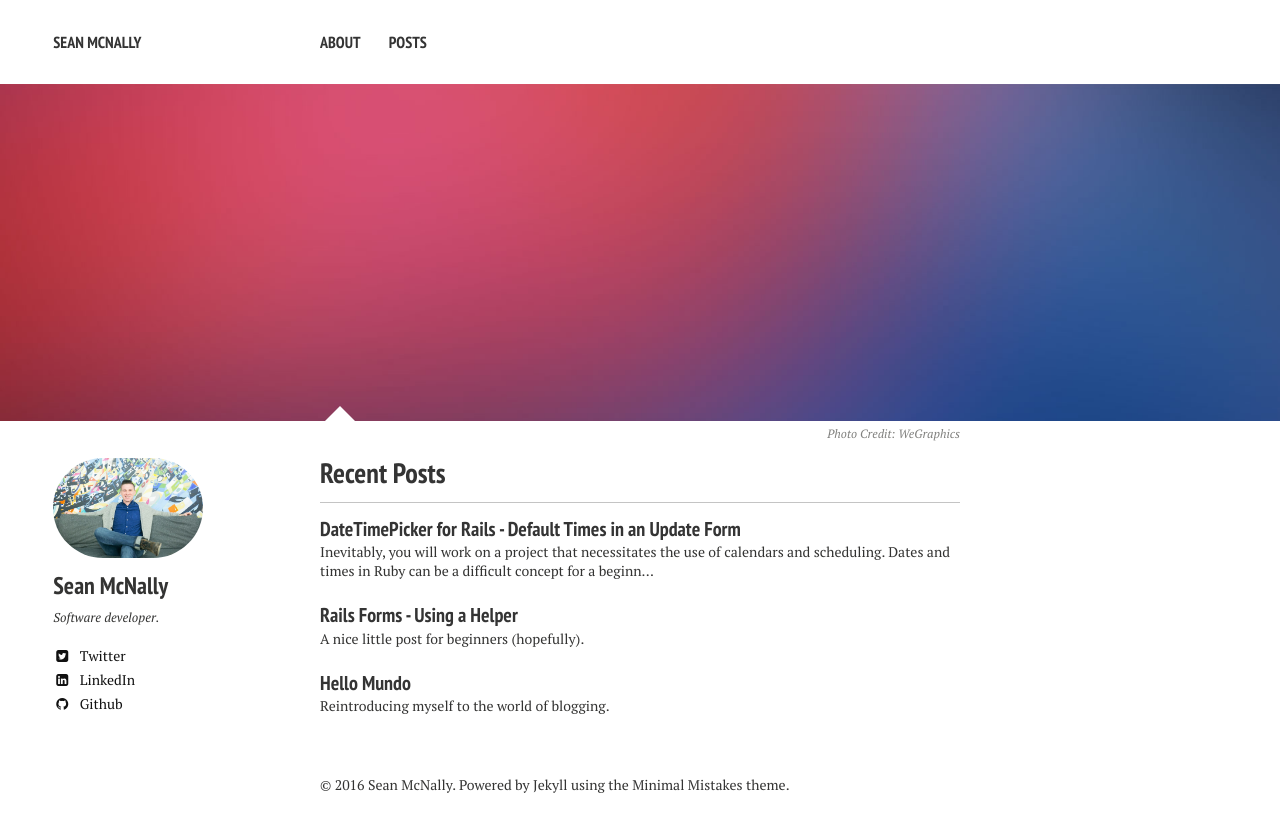
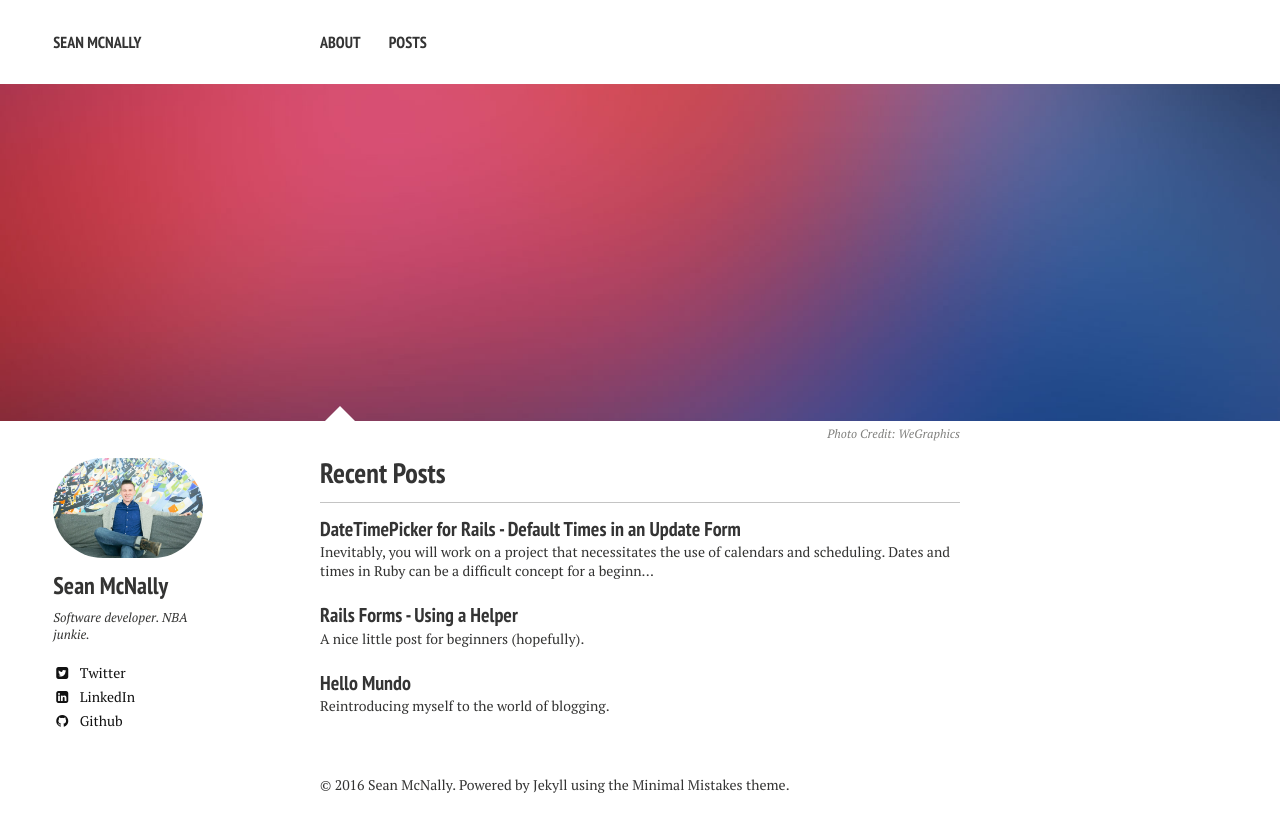
Before and after one commit to mcnallyrsean/seanmcnally88.github.io, a Jekyll site: the page built from index.md, in a window 1280 px wide. Shown: the top 832 px of the page. Built offline with Jekyll 4.4.1, drawn with Linux system fonts in a browser that asks for light colours; nearby versions of some CDN libraries.

Commit message:
Added bio info in config

```diff
--- a/_config.yml
+++ b/_config.yml
@@ -43,7 +43,7 @@ titlecase: true
 owner:
   name: Sean McNally
   avatar: sup.jpeg
-  bio: "Software developer."
+  bio: "Software developer. NBA junkie."
   email:
   disqus-shortname:
   twitter: seanmcnally88
```
